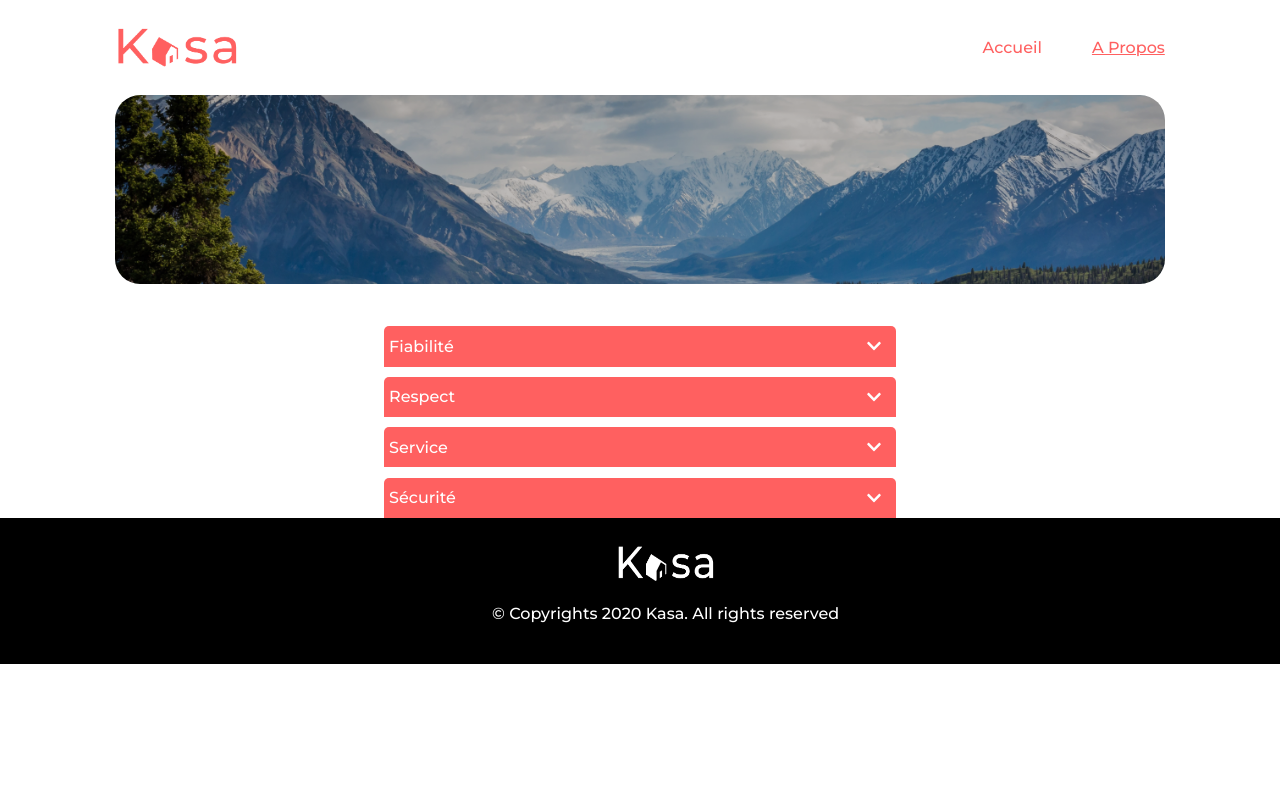
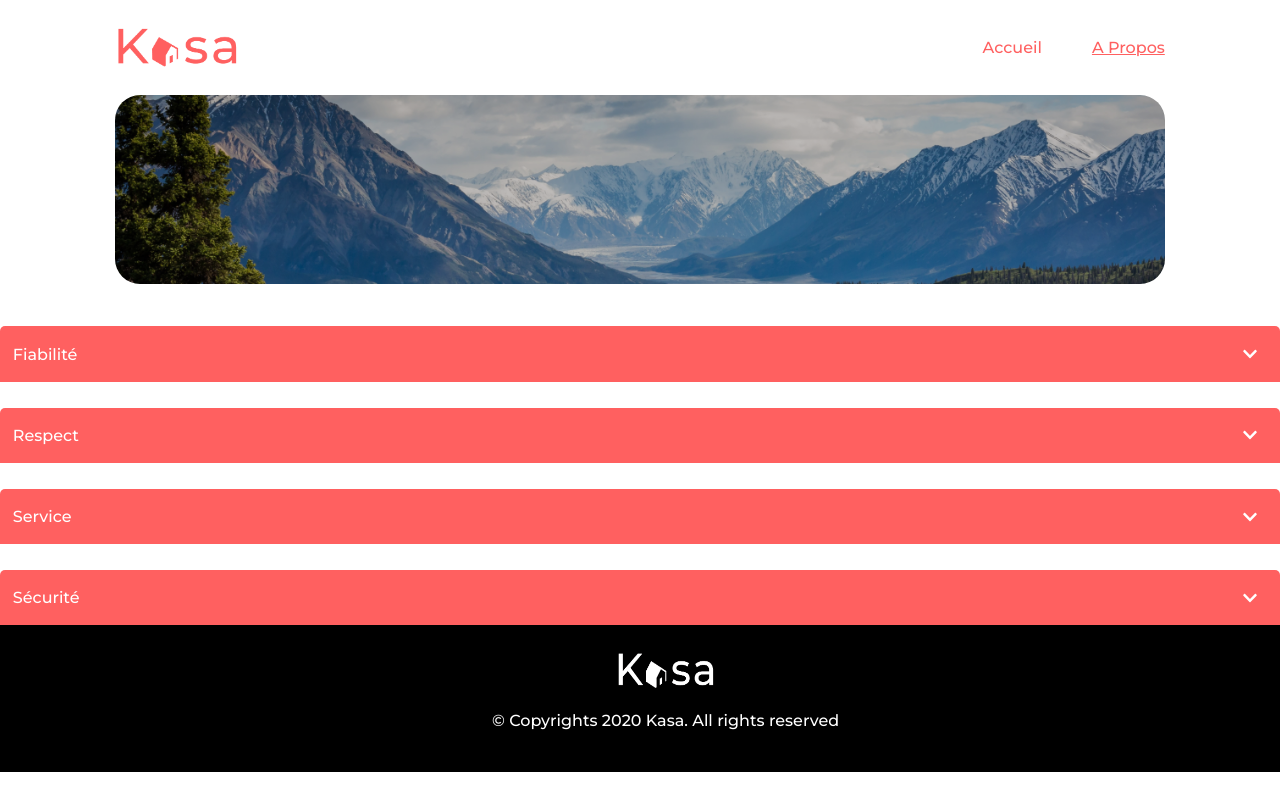
Before and after one commit to cnahornyj/kasa, a React (Create React App) app: page /a-propos in a window 1280 px wide. Shown: the top 800 px of the page. Built offline with nearby package versions, Linux system fonts and the light colour scheme.

Commit message:
Meilleure organisation des balises sémantiques

```diff
--- a/src/components/TextBloc.js
+++ b/src/components/TextBloc.js
@@ -21,8 +21,7 @@ class TextBloc extends Component {
       }
 
     return (
-      <div style={{width:"40%", margin:"auto"}}>
-      <article>
+      <article className="textBloc">
         <div className="title">
           <h2 className="subtitle">{this.props.title}</h2>
           {button}
@@ -31,7 +30,6 @@ class TextBloc extends Component {
           <p className="description">{this.props.description}</p>
         ) : null}
       </article>
-      </div>
     );
   }
 
```
